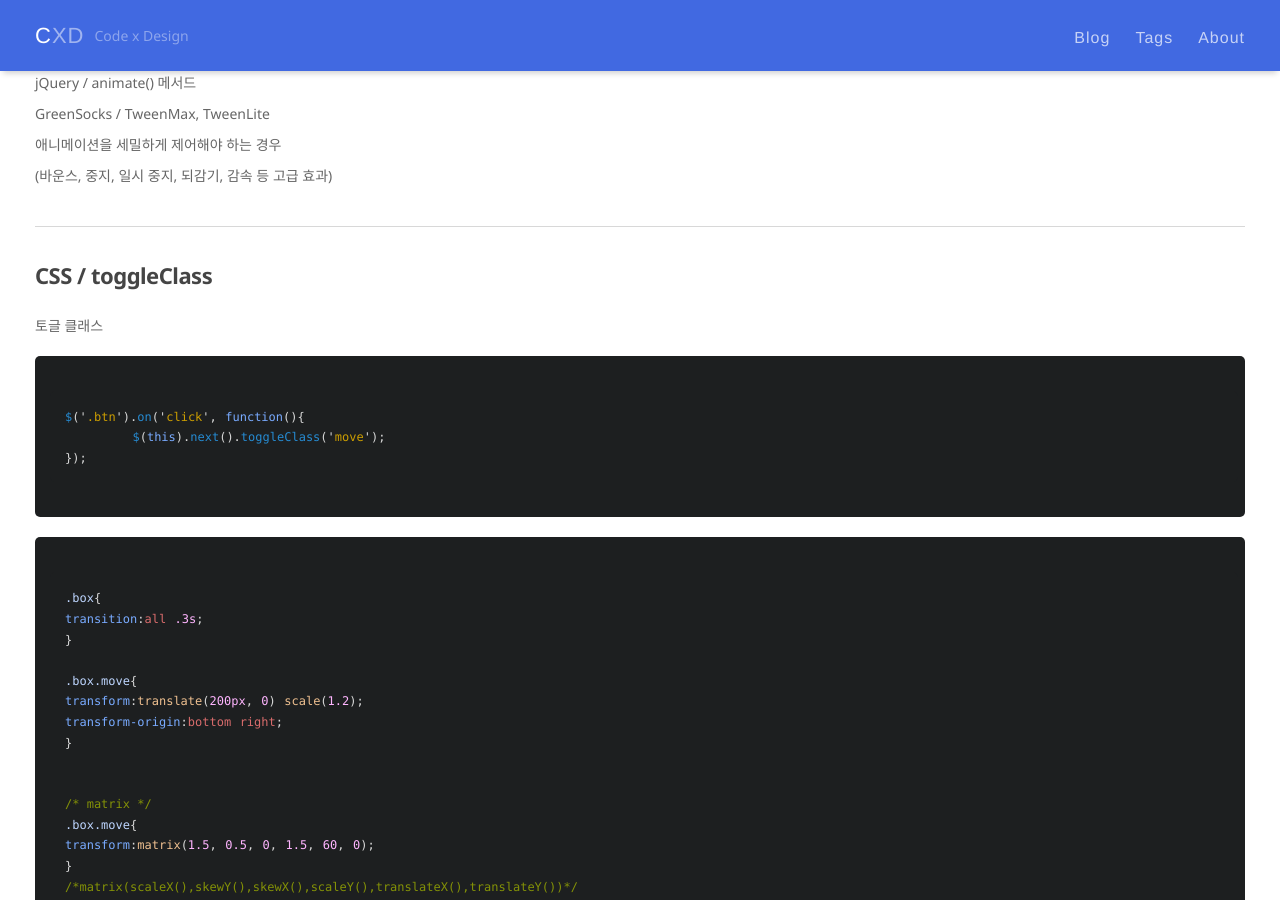
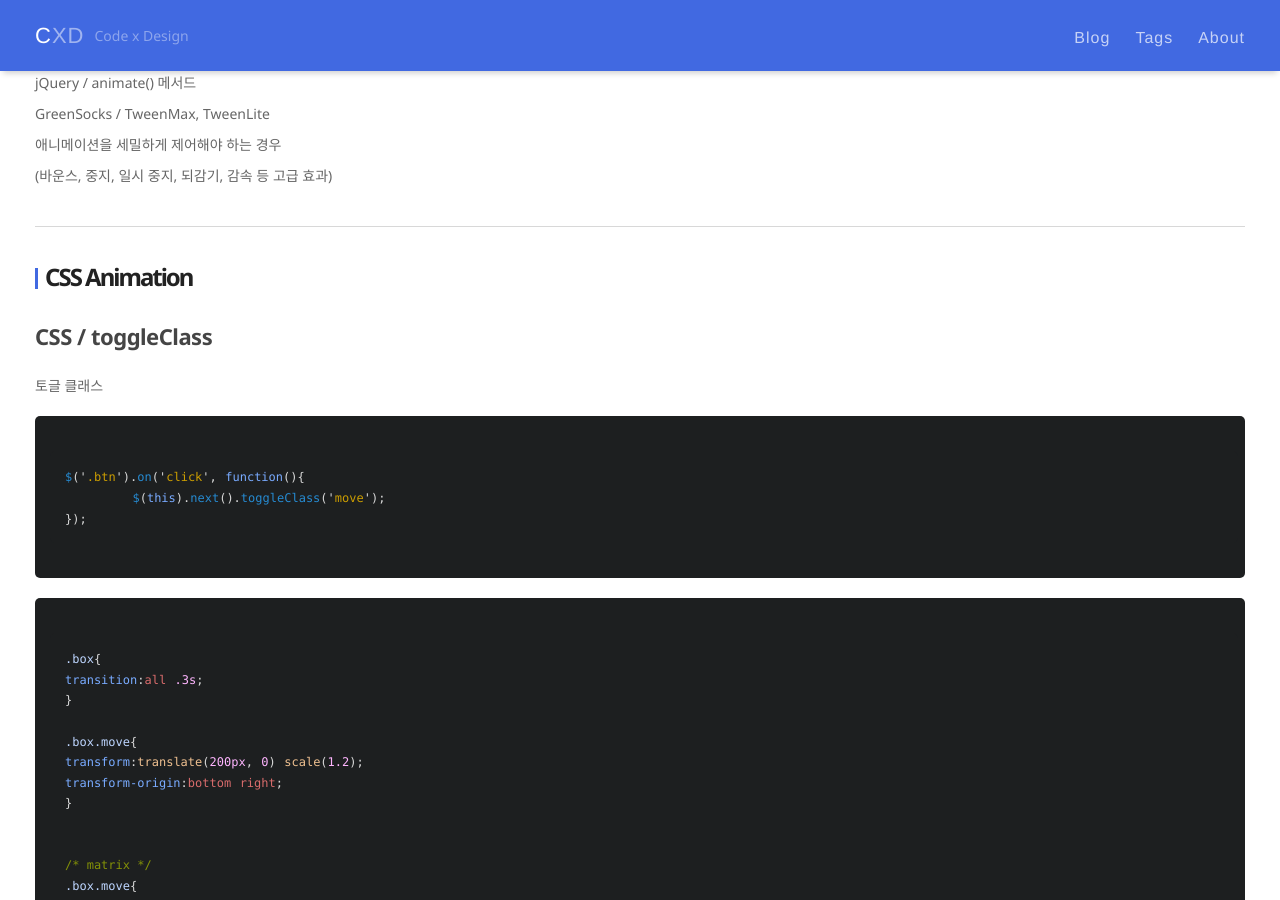
Before and after one commit to songssss/songssss.github.io, a Jekyll site: the page built from _posts/2017-05-18-animations.md, in a window 1280 px wide and 900 px high, scrolled down 484 px. Built offline with Jekyll 4.4.1, drawn with Linux system fonts in a browser that asks for light colours; comment, search, counter and statistics services are not loaded.

Commit message:
post edtit

```diff
--- a/_posts/2017-05-18-animations.md
+++ b/_posts/2017-05-18-animations.md
@@ -37,6 +37,8 @@
 
 
 ---
+
+## CSS Animation
 
 ### CSS / toggleClass
 
@@ -185,6 +187,8 @@
 2. 두번째 제어점 : 오른쪽 하단영역에 있으면 빠르게 끝, 왼쪽상단에 있으면 느리게 끝
 
 ---
+
+## Javascript Animation
 
 ### Javascript library TweenMax / TweenLite
 
```
